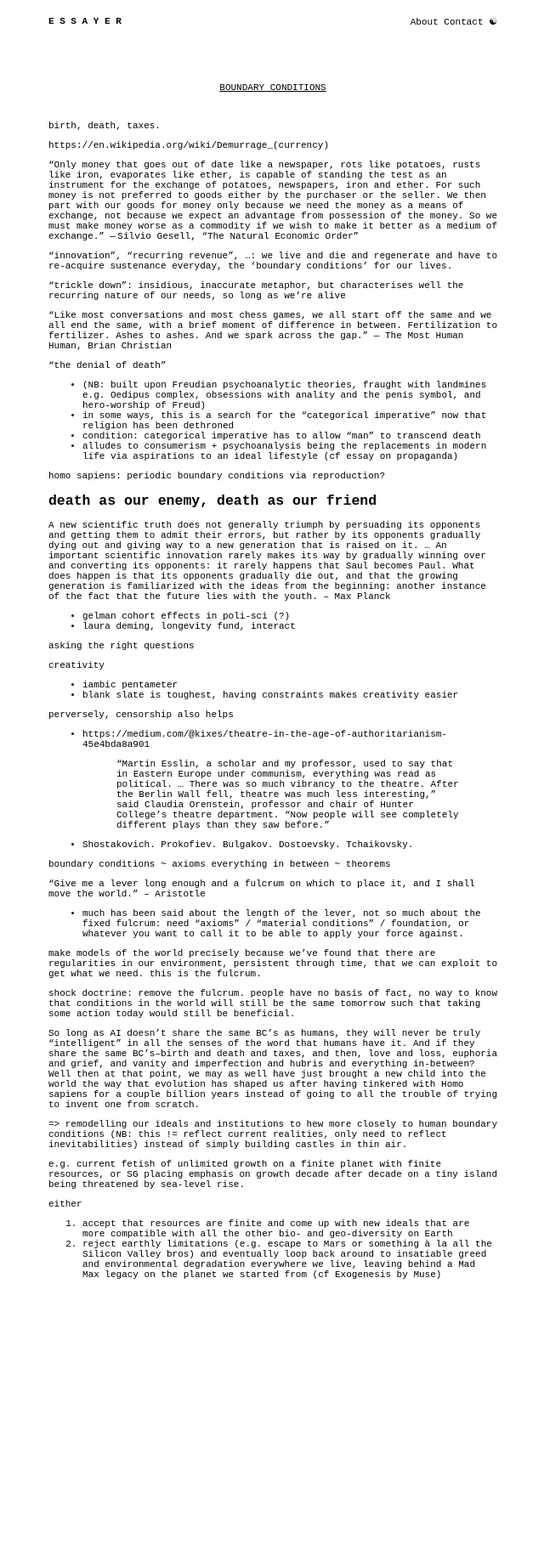
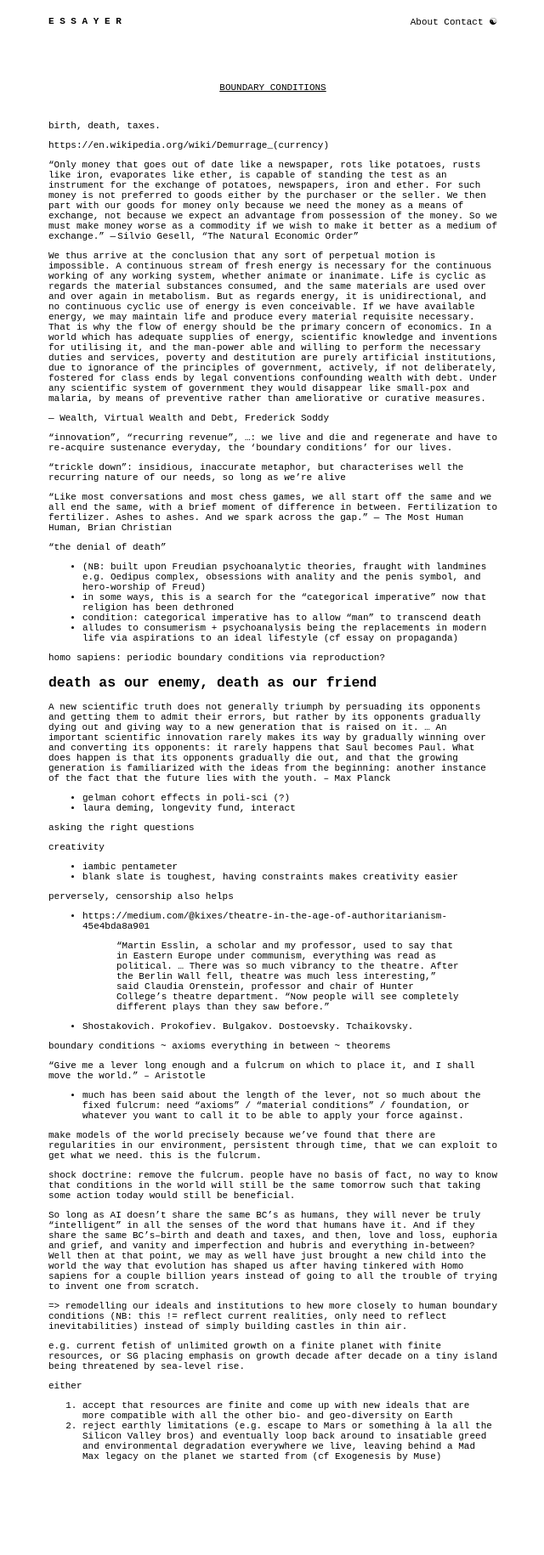
Before and after one commit to joseph-long/essayer, a Jekyll site: the page built from _posts/2020-05-11-boundary-conditions.md, in a window 1280 px wide. Shown: the whole page at 85% size, without its empty margins (319-959 px from the left). Built offline with Jekyll 4.4.1, drawn with Linux system fonts in a browser that asks for light colours; some web fonts are replaced; before the commit the page ends 1616 px from its top, so only the background shows below that.

Commit message:
add snippet

```diff
--- a/_posts/2020-05-11-boundary-conditions.md
+++ b/_posts/2020-05-11-boundary-conditions.md
@@ -16,6 +16,25 @@ exchange, not because we expect an advantage from possession of the money. So
 we must make money worse as a commodity if we wish to make it better as a
 medium of exchange."
 — Silvio Gesell, "The Natural Economic Order"
+
+We thus arrive at the conclusion that any sort of perpetual motion is
+impossible. A continuous stream of fresh energy is necessary for the continuous
+working of any working system, whether animate or inanimate. Life is cyclic as
+regards the material substances consumed, and the same materials are used over
+and over again in metabolism. But as regards energy, it is unidirectional, and
+no continuous cyclic use of energy is even conceivable. If we have available
+energy, we may maintain life and produce every material requisite necessary.
+That is why the flow of energy should be the primary concern of economics. In a
+world which has adequate supplies of energy, scientific knowledge and
+inventions for utilising it, and the man-power able and willing to perform the
+necessary duties and services, poverty and destitution are purely artificial
+institutions, due to ignorance of the principles of government, actively, if
+not deliberately, fostered for class ends by legal conventions confounding
+wealth with debt. Under any scientific system of government they would
+disappear like small-pox and malaria, by means of preventive rather than
+ameliorative or curative measures.
+
+— Wealth, Virtual Wealth and Debt, Frederick Soddy
 
 "innovation", "recurring revenue", ...: we live and die and regenerate and have
 to re-acquire sustenance everyday, the 'boundary conditions' for our lives.
```
